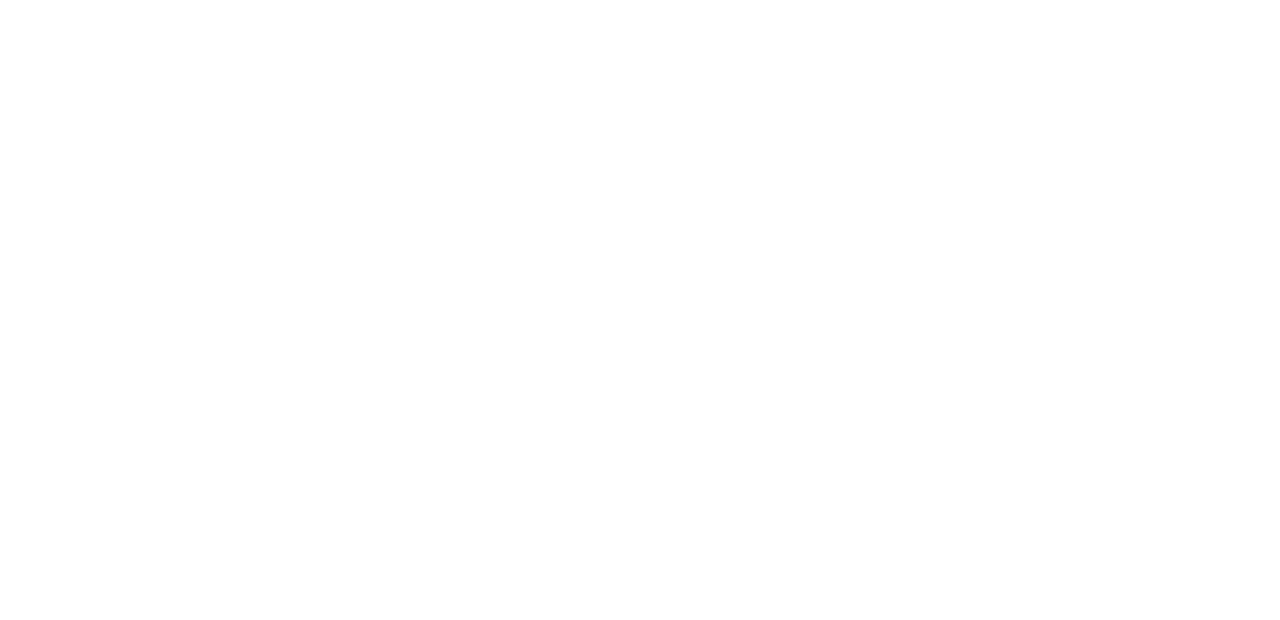
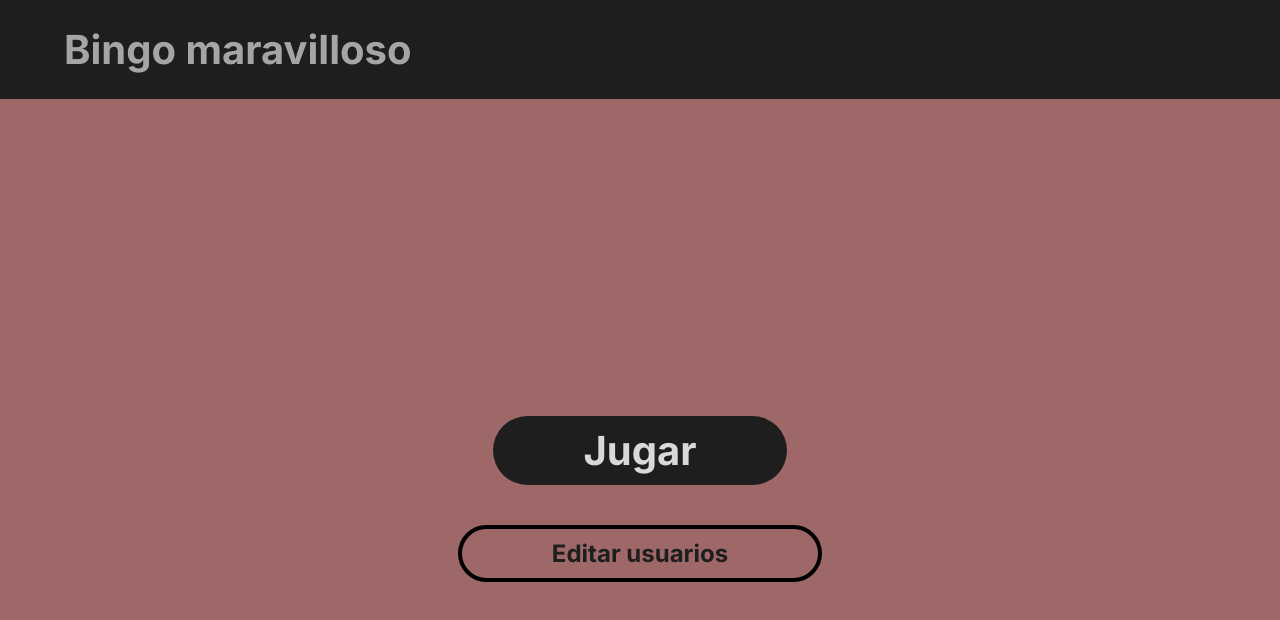
Before and after one commit to CarlosMarcaa/CarlosMarcaa.github.io, a plain HTML site: page index.html in a window 1280 px wide. Drawn offline with Linux system fonts and the light colour scheme.

Commit message:
Creates landing page :airplane:

```diff
--- a/index.html
+++ b/index.html
@@ -1,11 +1,25 @@
 <!DOCTYPE html>
 <html lang="en">
+
 <head>
     <meta charset="UTF-8">
     <meta name="viewport" content="width=device-width, initial-scale=1.0">
     <title>Bingo Maravilloso</title>
+    <link rel="stylesheet" href="styles.css">
 </head>
+
 <body>
+    <div class="header">
+        <h1>Bingo maravilloso</h1>
+    </div>
+    <div class = "container">
+        <a href="">
+        <button class="fill-button" >Jugar</button>
+    </a>
+        <a href="">
+            <button class="empty-button" >Editar usuarios</button>
+        </a>
+    </div>
+</body>
 
-</body>
 </html>
--- a/styles.css
+++ b/styles.css
@@ -0,0 +1,95 @@
+@import url('https://fonts.googleapis.com/css2?family=Inter:wght@400;700&display=swap');
+h1{
+    color: #FFF;
+    font-family: Inter;
+    font-size: 40px;
+    font-style: normal;
+    font-weight: 700;
+    line-height: normal;
+    width: 776px;
+    opacity: 0.6;
+    margin-left: 5%;
+    margin-top: 25px;
+    margin-bottom: 25px;
+
+}
+body{
+    height: 100vh;
+    margin: 0;
+    padding: 0;
+    background: #9E6868;
+}
+.header{
+    background: #1E1E1E;
+    width: 100%;
+    display: flex;
+    align-items: center;
+
+
+}
+.container{
+    display: flex;
+    justify-content: center;
+    align-items: center;
+    max-width: 100%;
+    height: 100%;
+    flex-direction: column;
+}
+.fill-button{
+
+
+    display: flex;
+    padding: 10px 90px;
+    justify-content: center;
+    align-items: center;
+    gap: 10px;
+    border-radius: 50px;
+    background: #1E1E1E;
+    border: none;
+    cursor: pointer;
+
+    color: #D9D9D9;
+    font-family: Inter;
+    font-size: 40px;
+    font-style: normal;
+    font-weight: 800;
+    line-height: normal;
+    margin: 20px 0px;
+}
+.empty-button{
+    color: #1E1E1E;
+    font-family: Inter;
+    font-size: 24px;
+    font-style: normal;
+    font-weight: 800;
+    line-height: normal;
+    display: flex;
+    padding: 10px 90px;
+    justify-content: center;
+    align-items: center;
+    gap: 10px;
+    border-radius: 50px;
+    border: 4px solid #000;
+    background: rgba(30, 30, 30, 0.00);
+    margin: 20px 0px;
+    cursor: pointer;
+
+}
+a{
+    text-decoration: none;
+}
+
+
+
+
+/* ⠀⠀⠀⠀⠀⠀⠀⠀⠀⠀⠀⠀⠀⠀⣤⡀⠀⠀⠀⠀⠀⠀⠀⣶⡆
+⠀⠀⠀⠀⠀⠀⠀⠀⠀⠀⠀⠀⠀⠀⠀⠀⠀⠙⢧⡀⠀⠀⠀⠀⠀⢀⠏⠀
+⠀⠀⠀⠀⠀⠀⠀⠀⠀⠀⠀⠀⠀⠀⠀⠀⠀⠀⠈⢻⢄⠀⠀⠀⢠⠎⠀⠀
+⠀⠀⠀⠀⠀⠀⠀⠀⠀⠀⠀⣀⠀⠀⠀⠀⠀⠀⠀⠀⠑⡠⠀⡴⡡⠁⠀⠀
+⠀⠀⠀⠀⠀⠀⠀⢀⣴⡎⠉⡩⠃⠈⠕⢦⡀⠀⠀⠀⠀⡉⠀⢉⠃⠀⠀⠀
+⠀⠀⠀⠀⠀⠀⣴⣿⡉⠘⠻⣤⠔⠊⠀⢀⠋⢆⠀⢀⣾⡏⠈⢺⡆⠀⠀⠀
+⠀⠀⠀⠀⠀⢸⢿⠇⠞⠉⠀⢹⣄⡠⠖⠁⣠⣾⠟⡱⣻⠂⠀⣸⠀⠀⠀⠀
+⠀⠀⠀⠀⠀⢸⣳⢴⠋⠢⡄⠘⠁⣠⣴⠞⠛⠁⢈⡽⠁⠀⣠⠃⠀⠀⠀⠀
+⠀⣀⢠⣀⡂⠉⠿⣀⡆⠀⠸⣬⢿⠋⣁⣀⣈⡴⠋⠀⠠⠊⠁⠀⠀⠀⠀⠀
+⠙⠉⠉⠙⠛⠛⠛⠋⠙⠛⠛⠛⠉⠉⠛⠛⠁⠈⠛⠃⠈⠀CM⠀⠀⠀⠀⠀⠀
+ */
```
Also changed, not shown: rankings/rankings.css (added), rankings/rankings.html (added), rankings/rankings.js (added).
